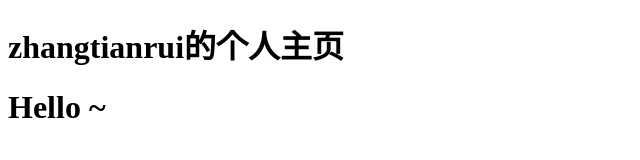
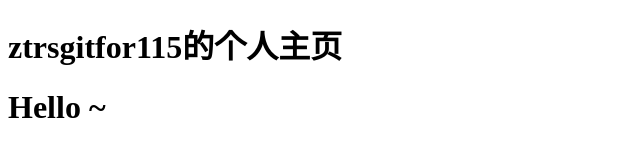
Before and after one commit to Cheunng/ztrsgitfor115.github.io, a plain HTML site: page index.html in a window 1280 px wide. Shown: the whole page, without its empty margins (0-640 px from the left). Drawn offline with Linux system fonts and the light colour scheme.

Commit message:
index.html

```diff
--- a/index.html
+++ b/index.html
@@ -2,10 +2,10 @@
 <html lang="en">
 <head>
     <meta charset="UTF-8">
-    <title>zhangtianrui</title>
+    <title>ztrsgitfor115</title>
 </head>
 <body>
-    <h1>zhangtianrui的个人主页</h1>
+    <h1>ztrsgitfor115的个人主页</h1>
     <h1>Hello ~</h1>
 </body>
 </html>
```
